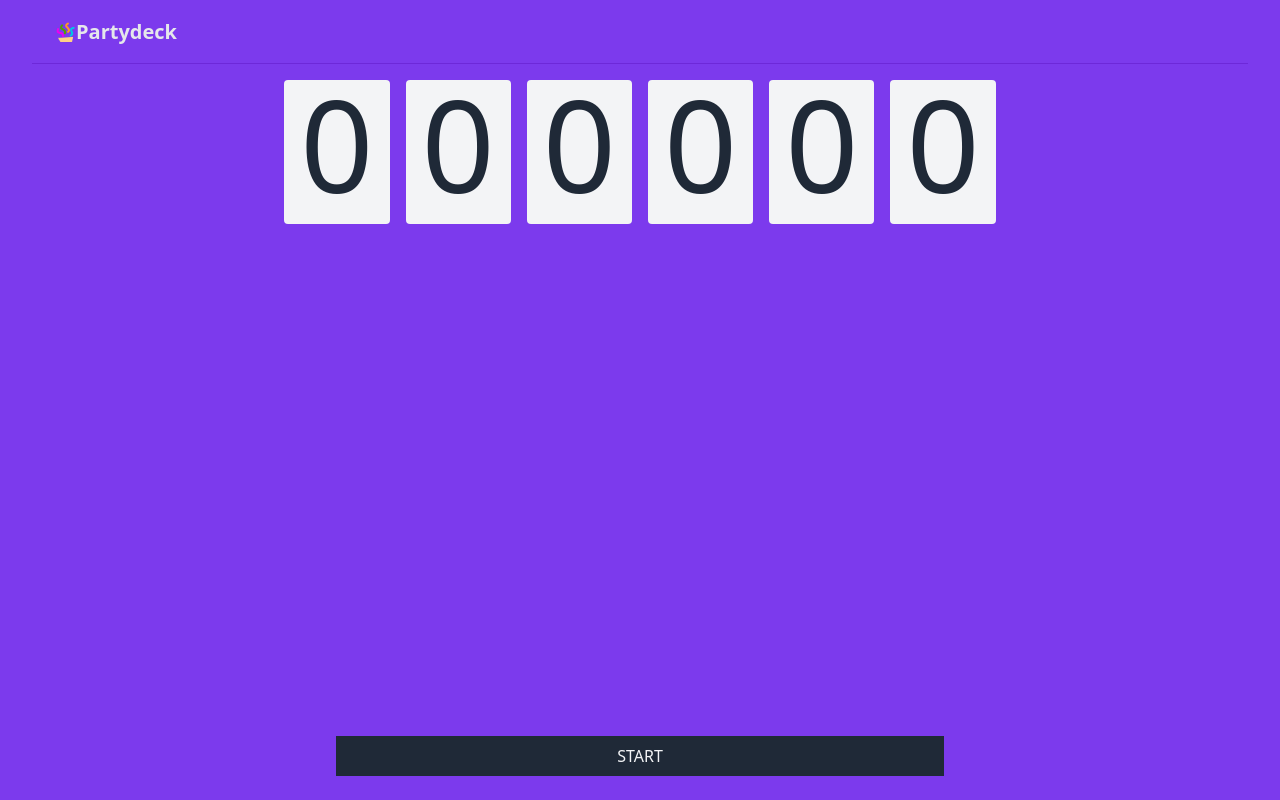
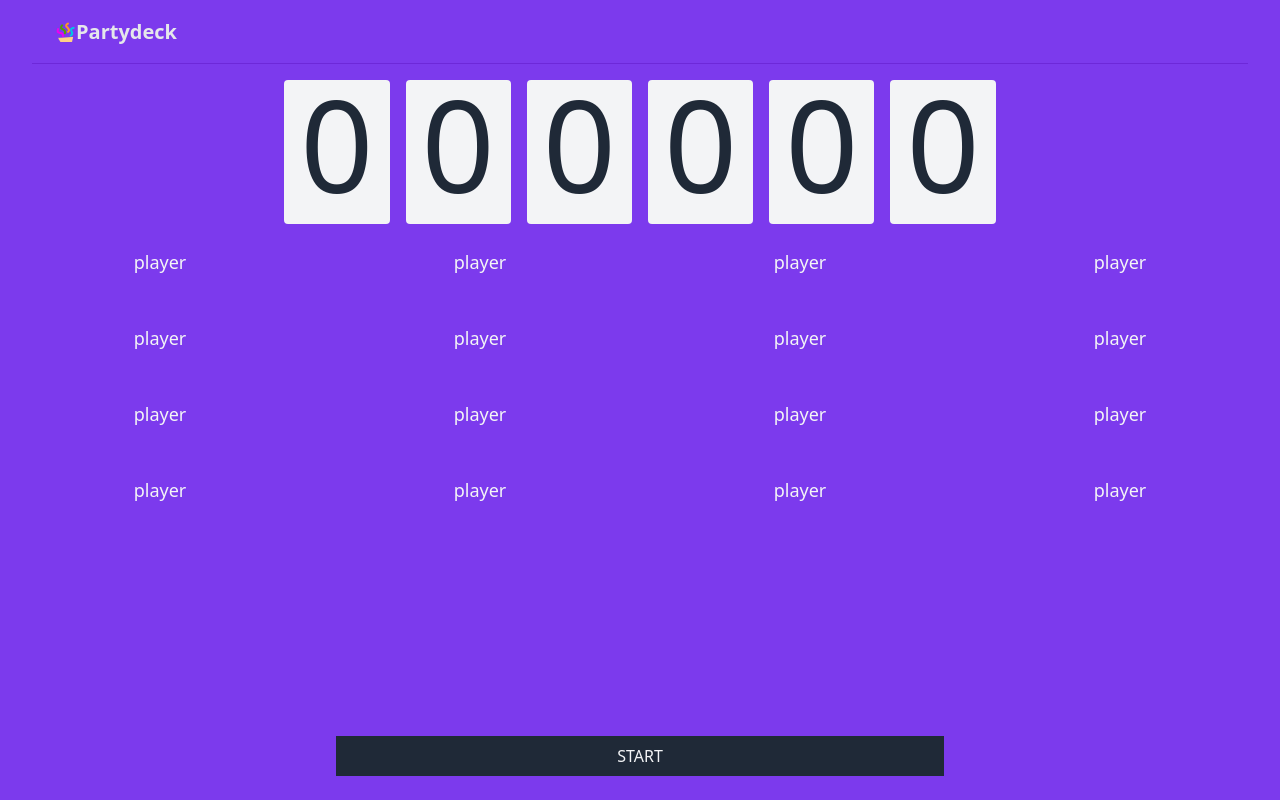
Before and after one commit to itays123/partydeck, a React (Create React App) app in the folder game/: page / in a window 1280 px wide. Built offline with nearby package versions, Linux system fonts and the light colour scheme.

Commit message:
FEATURE: player list

```diff
--- a/game/src/game/GameContext.js
+++ b/game/src/game/GameContext.js
@@ -19,9 +19,9 @@ const GameContextProvider = ({ children }) => {
     setAdmin,
     setGameCode,
   };
-  const { join, start } = useWebsocket(context);
+  const websocket = useWebsocket(context);
   return (
-    <GameContext.Provider value={{ ...context, join, start }}>
+    <GameContext.Provider value={{ ...context, ...websocket }}>
       {round === 0 ? <Lobby /> : children}
     </GameContext.Provider>
   );
--- a/game/src/game/useWebsocket.js
+++ b/game/src/game/useWebsocket.js
@@ -1,5 +1,31 @@
+import { useState } from 'react';
+
 export function useWebsocket(context) {
   const { setGameCode, setRound } = context;
+  const [players, setPlayers] = useState([
+    'player',
+    'player',
+    'player',
+    'player',
+    'player',
+    'player',
+    'player',
+    'player',
+    'player',
+    'player',
+    'player',
+    'player',
+    'player',
+    'player',
+    'player',
+    'player',
+    'player',
+    'player',
+    'player',
+    'player',
+    'player',
+  ]);
+
   return {
     join: (gameCode, name) => {
       setGameCode(gameCode);
@@ -7,5 +33,6 @@ export function useWebsocket(context) {
     start: () => {
       setRound(1);
     },
+    players,
   };
 }
--- a/game/src/index.css
+++ b/game/src/index.css
@@ -12,6 +12,15 @@ code {
     monospace;
 }
 
+.no-scrollbar::-webkit-scrollbar {
+  display: none;
+}
+
+.no-scrollbar {
+  -ms-overflow-style: none; /* IE and Edge */
+  scrollbar-width: none; /* Firefox */
+}
+
 @tailwind base;
 @tailwind components;
 @tailwind utilities;
--- a/game/src/lobby/Lobby.js
+++ b/game/src/lobby/Lobby.js
@@ -1,5 +1,6 @@
 import { useGameContext } from '../game/GameContext';
 import JoinForm from './JoinForm';
+import PlayerList from './PlayerList';
 
 const Lobby = () => {
   const { gameCode, isAdmin, playerCount, start } = useGameContext();
@@ -18,6 +19,7 @@ const Lobby = () => {
             ))}
           </div>
           <div className="players w-full">
+            <PlayerList />
             {isAdmin && (
               <div className="start-btn absolute bottom-0 left-0 right-0">
                 <div className="w-screen max-w-screen-sm mx-auto px-4 pb-6">
--- /dev/null
+++ b/game/src/lobby/PlayerList.js
@@ -0,0 +1,21 @@
+import { useEffect } from 'react';
+import { useGameContext } from '../game/GameContext';
+
+const PlayerList = () => {
+  const { players } = useGameContext();
+
+  return (
+    <div className="player-list flex flex-row-reverse flex-wrap max-h-96 lg:max-h-72 overflow-y-scroll no-scrollbar">
+      {players.map((p, i) => (
+        <div
+          className="player text-gray-100 text-center w-1/2 md:w-1/3 lg:w-1/4 my-6 text-lg"
+          key={i}
+        >
+          {p}
+        </div>
+      ))}
+    </div>
+  );
+};
+
+export default PlayerList;
```
